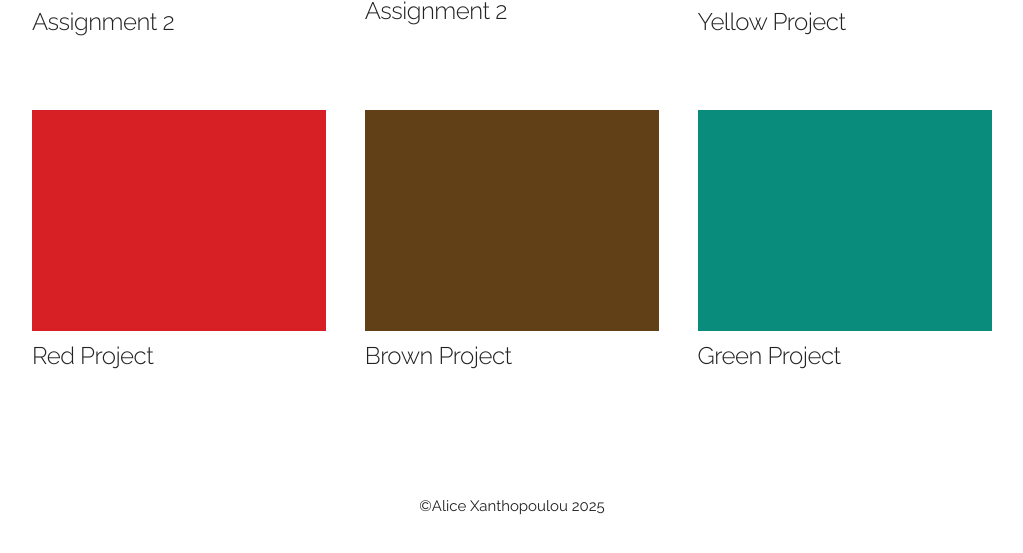
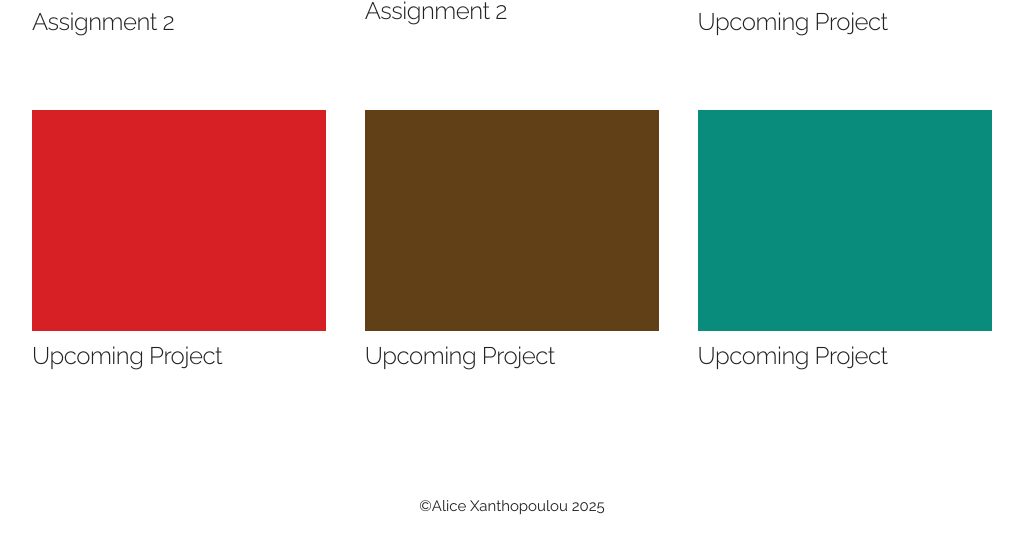
Before and after one commit to alicexanth/webpage_using_skeleton, a plain HTML site: page index.html in a window 1280 px wide. Shown: the part 759-1312 px from the top of the page, without its empty margins (128-1151 px from the left). Drawn offline with Linux system fonts and the light colour scheme.

Commit message:
Update index.html

```diff
--- a/index.html
+++ b/index.html
@@ -51,22 +51,22 @@
       </div>
       <div class="four columns">
         <img src="images/yellow.png" class ="scale-with-grid">
-        <h5>Yellow Project</h5>
+        <h5>Upcoming Project</h5>
       </div>
     </div>
 
     <div class="row one-bottom">
       <div class="four columns">
         <img src="images/red.png" class ="scale-with-grid">
-        <h5>Red Project</h5>
+        <h5>Upcoming Project</h5>
       </div>
       <div class="four columns">
         <img src="images/brown.png" class ="scale-with-grid">
-        <h5>Brown Project</h5>
+        <h5>Upcoming Project</h5>
       </div>
       <div class="four columns">
         <img src="images/green.png" class ="scale-with-grid">
-        <h5>Green Project</h5>
+        <h5>Upcoming Project</h5>
       </div>
     </div>
 
```
